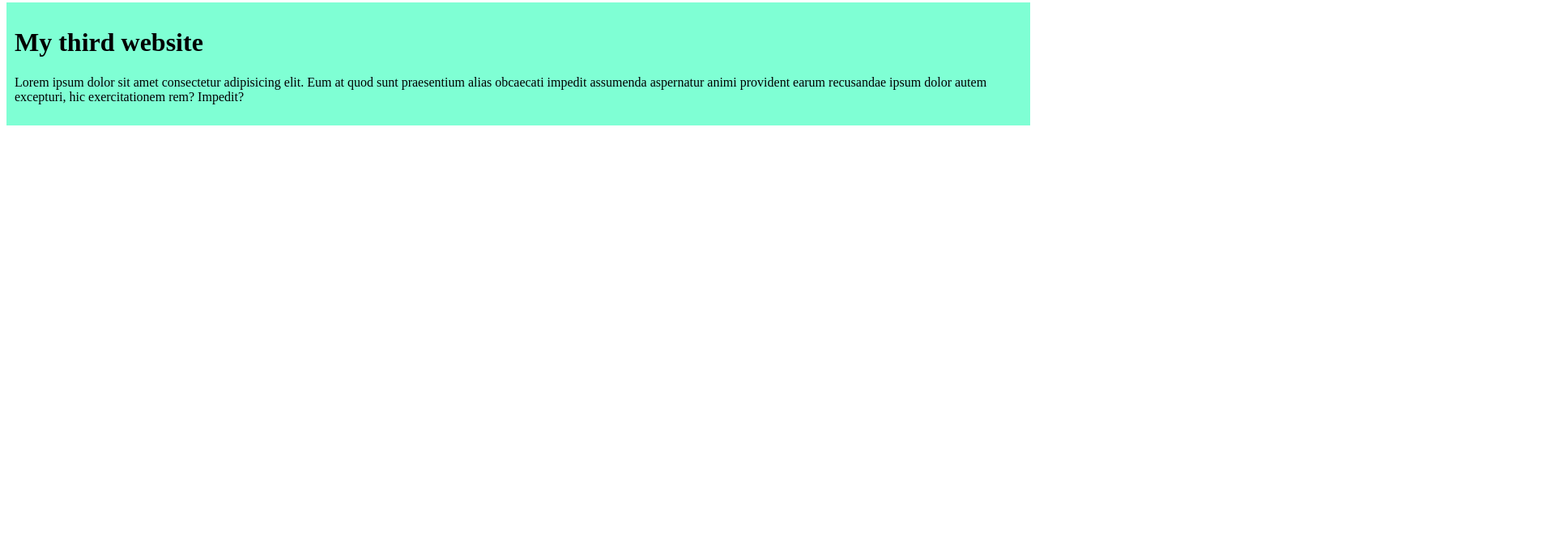
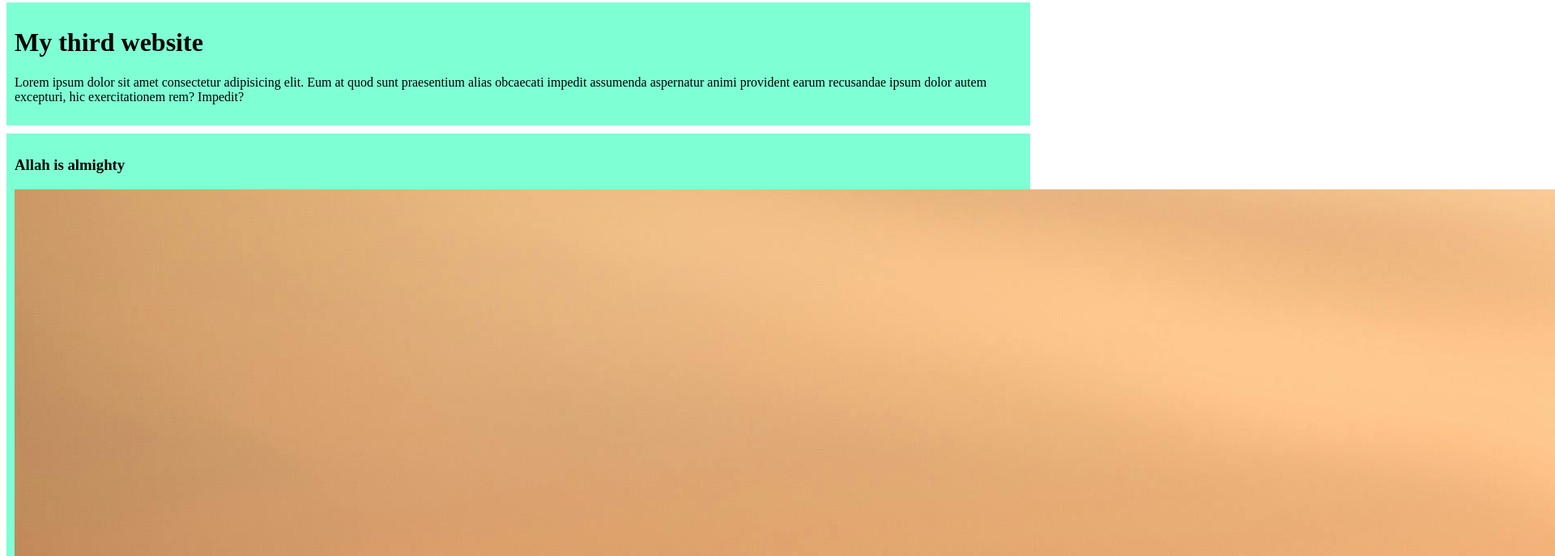
Before and after one commit to Jyotialam/My-first-github-repo, a plain HTML site: page index.html in a window 1280 px wide. Shown: the part 329-1016 px from the top of the page at 81% size, 1920 px wide, since content can reach past the window. Before the commit the page ends 800 px from the top, so only its background shows below. Drawn offline with Linux system fonts and the light colour scheme.

Commit message:
added a sunset sceen

```diff
--- a/index.html
+++ b/index.html
@@ -19,5 +19,9 @@
     <h1>My third website</h1>
     <p>Lorem ipsum dolor sit amet consectetur adipisicing elit. Eum at quod sunt praesentium alias obcaecati impedit assumenda aspernatur animi provident earum recusandae ipsum dolor autem excepturi, hic exercitationem rem? Impedit?</p>
     </div>
+    <div>
+        <h3>Allah is almighty</h3>
+        <img src="images/sunset image.jpg" alt="">
+    </div>
 </body>
 </html>
```
Also changed, not shown: images/sunset image.jpg (added).
